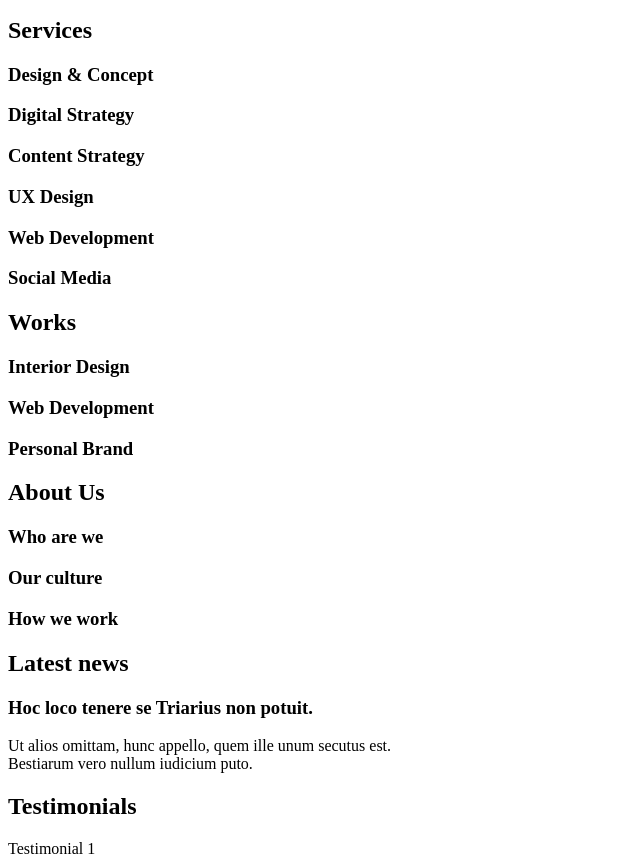
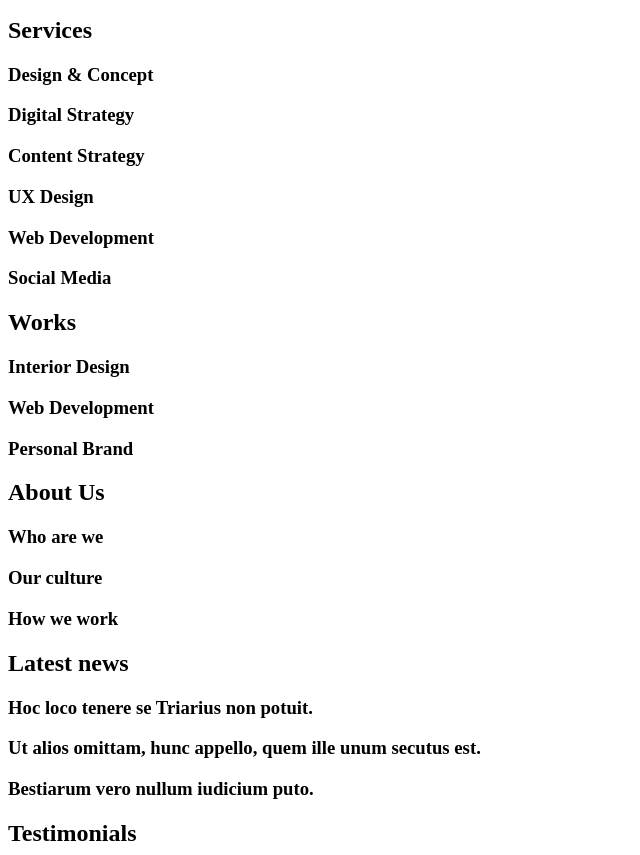
Before and after one commit to jgnacio/holbertonschool-web_front_end, a plain HTML site: page html_advanced/10-index.html in a window 1280 px wide. Shown: the part 110-965 px from the top of the page, without its empty margins (0-640 px from the left). Drawn offline with Linux system fonts and the light colour scheme.

Commit message:
Fix h3 article

```diff
--- a/html_advanced/10-index.html
+++ b/html_advanced/10-index.html
@@ -54,8 +54,12 @@
             <article>
                 <h3>Hoc loco tenere se Triarius non potuit.</h3>
             </article>
-            <article>Ut alios omittam, hunc appello, quem ille unum secutus est.</article>
-            <article>Bestiarum vero nullum iudicium puto.</article>
+            <article>
+                <h3>Ut alios omittam, hunc appello, quem ille unum secutus est.</h3>
+            </article>
+            <article>
+                <h3>Bestiarum vero nullum iudicium puto.</h3>
+            </article>
         </section>
 
         <section>
```
